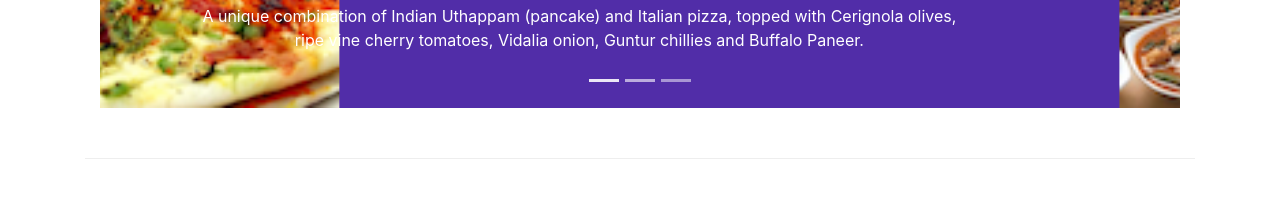
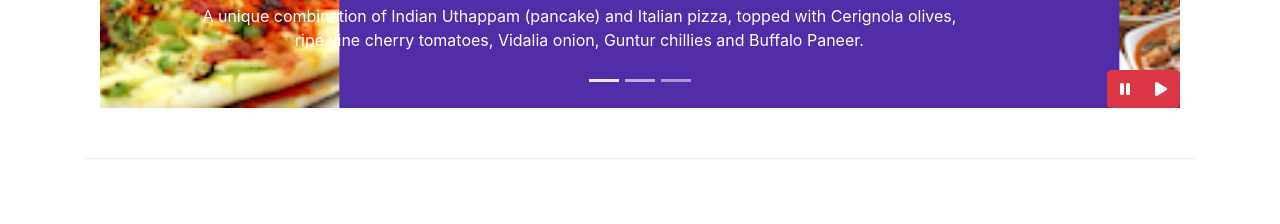
Before and after one commit to jehernandezr/boostrap-course, a plain HTML site: page index.html in a window 1280 px wide. Shown: the part 576-800 px from the top of the page. Drawn offline with nearby package versions, Linux system fonts and the light colour scheme.

Commit message:
carousel pase and play button

```diff
--- a/css/styles.css
+++ b/css/styles.css
@@ -54,3 +54,8 @@ height: 300px;
   left: 0;
   min-height: 300px;
 }
+#carouselButton{
+  right: 0px;
+  position: absolute;
+  bottom: 0px;
+}
--- a/index.html
+++ b/index.html
@@ -253,6 +253,14 @@
           <a class="carousel-control-next" href="#mycarousel" role="button" data-slide="next">
               <span class="carousel-control-next-icon"></span>
           </a>
+          <div class="btn-group" id="carouselButton">
+            <button class="btn btn-danger btn-small" id="carousel-pause">
+              <span class="fa fa-pause"></span>
+            </button>
+            <button class="btn btn-danger btn-small" id="carousel-play">
+              <span class="fa fa-play"></span>
+            </button>
+          </div>
           </div>
           </div>
          </div>
@@ -395,4 +403,15 @@
   <script src="node_modules/jquery/dist/jquery.slim.min.js"></script>
   <script src="node_modules/popper.js/dist/umd/popper.min.js"></script>
   <script src="node_modules/bootstrap/dist/js/bootstrap.min.js"></script>
+  <script>
+    $(document).ready(function(){
+      $("#mycarousel").carousel({interval:2000});
+      $("#carousel-pause").click(function(){
+        $("#mycarousel").carousel('pause');
+      });
+      $("#carousel-play").click(function(){
+        $("#mycarousel").carousel('cycle');
+      });
+    });
+  </script>
  </html>
```
